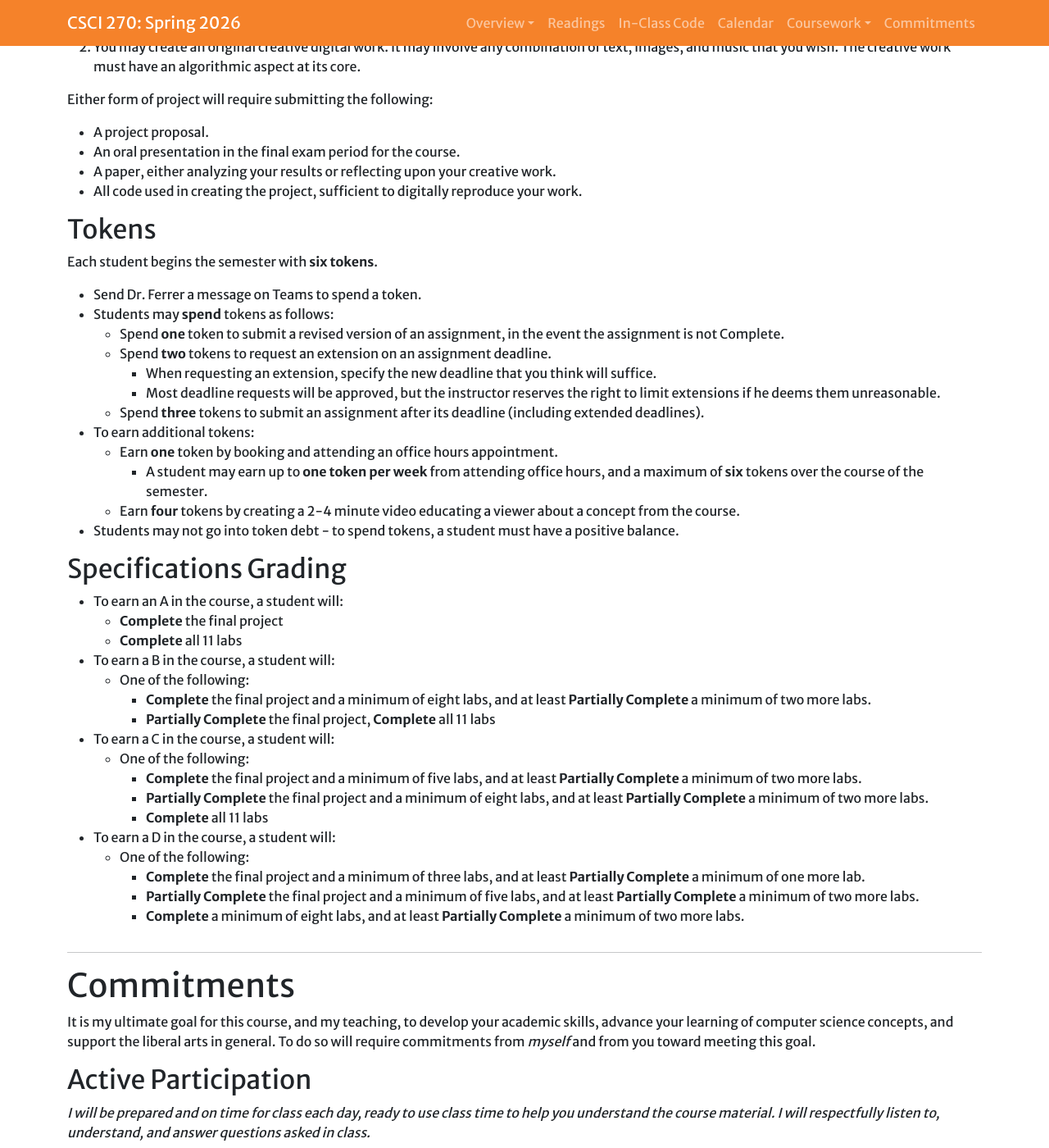
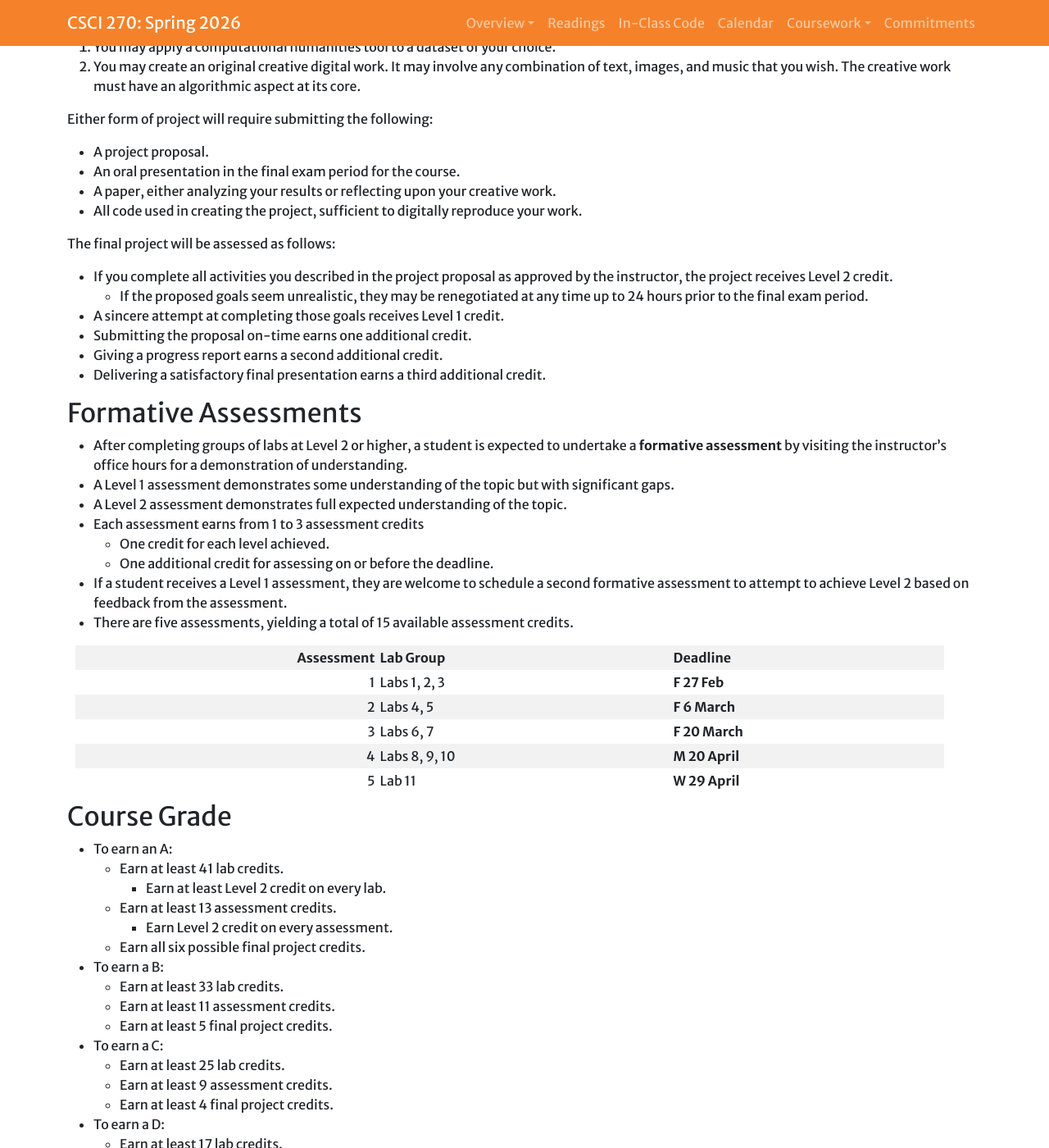
Before and after one commit to Hendrix-CS/csci270, a Jekyll site: the page built from index.md, in a window 1280 px wide and 1400 px high, scrolled down 3963 px. Shown: the whole window at 82% size. Built offline with Jekyll 4.4.1, drawn with Linux system fonts in a browser that asks for light colours; a script that is not in the unit is left out; our own code applies the rules of GitHub Pages for plain Markdown files; some of the changed text lies outside the part shown.

Commit message:
Should be ready to go.

```diff
--- a/index.md
+++ b/index.md
@@ -46,7 +46,7 @@ Final project
 
 | Date   |   Day   |   Topic/Activity           |   Assigned                                                       |   Due     |
 |  ---   |   ---   |        ---                 |     ---                                                          |   ---     |
-| 1/21   |   Weds  |  Introduction              | [Survey](https://forms.gle/VLRVHjUAisWP5R9J8)<br>Lab 1: [Creating a Corpus]({{site.baseurl}}/labs/corpus.html)
+| 1/21   |   Weds  |  Introduction              | [Survey](https://docs.google.com/forms/d/e/1FAIpQLSfFYzOOUaE3CCT3ocnDDentzhdEujBtAPeywT_SukFLyvKJxg/viewform)<br>Lab 1: [Creating a Corpus]({{site.baseurl}}/labs/corpus.html)
 | 1/23   |   Fri   |  [Python Encodings](https://realpython.com/python-encodings-guide/)<br>[The Great Newline Schism](https://blog.codinghorror.com/the-great-newline-schism/)<br>[Unicode](https://home.unicode.org/)<br>[UTF-8](https://en.wikipedia.org/wiki/UTF-8)<br>[Texting in Ancient Mayan Hieroglyphs](https://www.neh.gov/humanities/2018/winter/feature/texting-in-ancient-mayan-hieroglyphs) | Lab 2: [Summary Statistics](https://www.kaggle.com/gabrielferrer/csci-270-lab-2-summary-statistics) | Lab 1     |
 |
 | 1/26   |   Mon   |  [Generators and Comprehensions](https://www.pythonlikeyoumeanit.com/Module2_EssentialsOfPython/Generators_and_Comprehensions.html)<br>[Zipf's Law](https://en.wikipedia.org/wiki/Zipf%27s_law)<br>[*hapax legomenon*](https://en.wikipedia.org/wiki/Hapax_legomenon)<br>[Markdown](https://jupyter-notebook.readthedocs.io/en/stable/examples/Notebook/Working%20With%20Markdown%20Cells.html)
@@ -96,7 +96,7 @@ Final project
 |
 | 4/13   |   Mon   |      |
 | 4/15   |   Weds  |               |    | Lab 11
-| 4/17   |   Fri   | Final Project      | [Final project]({{site.baseurl}}/projects/project.html): Proposal                      |
+| 4/17   |   Fri   | Final Project      | [Final project]({{site.baseurl}}/projects/project.html): Proposal |
 |
 | 4/20   |   Mon   |                            |                           | Final Project Proposal
 | 4/22   |   Weds  |                            |                           |
@@ -112,7 +112,9 @@ Final project
 ## <a name="labs">Labs</a>
 
 A total of 11 labs will be assigned throughout the semester, approximately one lab per week.
-Each submission will be assessed as either **Complete**, **Partially Complete** or **Missing**. The criteria for these assessments will be given for each lab.
+Each submission will be assessed as **Level 1**, **Level 2**, or **Level 3**. The criteria for
+each level of credit will be given for each lab. Furthermore, submitting a solution by the specified
+due date earns one additional level of credit.
 
 | #  | Lab                                                                                            | Assigned | Due      |
 |----|------------------------------------------------------------------------------------------------|----------|----------|
@@ -125,7 +127,7 @@ Each submission will be assessed as either **Complete**, **Partially Complete**
 | 7  | [People in Paintings](https://www.kaggle.com/gabrielferrer/lab-7-people-in-paintings)          | 2/27     | 3/6      |
 | 8  | [Algorithmic Music](https://www.kaggle.com/code/gabrielferrer/lab-8-algorithmic-music)         | 3/6      | 3/13     |
 | 9  | [Music Clustering](https://www.kaggle.com/code/gabrielferrer/lab-9-music-clustering)           | 3/13     | 3/17     |
-|10  | Analyzing Songs                                                                                | 3/30     | 4/6      |
+|10  | [Analyzing Songs]({{site.baseurl}}/labs/songs.html)                                            | 3/30     | 4/6      |
 |11  | [Visual Novel]({{site.baseurl}}/labs/novel.html)                                               | 4/6      | 4/15     |
 
 ## <a name="finalproject">Final Project</a>
@@ -141,39 +143,57 @@ Either form of project will require submitting the following:
 * A paper, either analyzing your results or reflecting upon your creative work.
 * All code used in creating the project, sufficient to digitally reproduce your work.
 
-## Tokens
+The final project will be assessed as follows:
+* If you complete all activities you described in the project proposal as approved by the instructor,
+  the project receives Level 2 credit.
+  * If the proposed goals seem unrealistic, they may be renegotiated at any time up to 24 hours prior
+    to the final exam period.
+* A sincere attempt at completing those goals receives Level 1 credit.
+* Submitting the proposal on-time earns one additional credit.
+* Giving a progress report earns a second additional credit.
+* Delivering a satisfactory final presentation earns a third additional credit.
 
-Each student begins the semester with **six tokens**.
-* Send Dr. Ferrer a message on Teams to spend a token.
-* Students may **spend** tokens as follows:
-  * Spend **one** token to submit a revised version of an assignment, in the event the assignment is not Complete.
-  * Spend **two** tokens to request an extension on an assignment deadline.
-    * When requesting an extension, specify the new deadline that you think will suffice.
-    * Most deadline requests will be approved, but the instructor reserves the right to limit extensions if he deems them unreasonable.
-  * Spend **three** tokens to submit an assignment after its deadline (including extended deadlines).
-* To earn additional tokens:
-  * Earn **one** token by booking and attending an office hours appointment.
-    * A student may earn up to **one token per week** from attending office hours, and a maximum of **six** tokens over the course of
-      the semester.
-  * Earn **four** tokens by creating a 2-4 minute video educating a viewer about a concept from the course.
-* Students may not go into token debt - to spend tokens, a student must have a positive balance.
+## Formative Assessments
 
-## <a name="grading">Specifications Grading</a>
+* After completing groups of labs at Level 2 or higher, a student is expected to
+  undertake a **formative assessment** by visiting the instructor's office
+  hours for a demonstration of understanding.
+* A Level 1 assessment demonstrates some understanding of the topic but
+  with significant gaps.
+* A Level 2 assessment demonstrates full expected understanding of the topic.
+* Each assessment earns from 1 to 3 assessment credits
+  * One credit for each level achieved.
+  * One additional credit for assessing on or before the deadline.
+* If a student receives a Level 1 assessment, they are welcome to schedule a second
+  formative assessment to attempt to achieve Level 2 based on feedback from the
+  assessment.
+* There are five assessments, yielding a total of 15 available assessment credits.
 
-* To earn an A in the course, a student will:
-  * **Complete** the final project
-  * **Complete** all 11 labs
-* To earn a B in the course, a student will:
-  * One of the following:
-    * **Complete** the final project and a minimum of eight labs, and at least **Partially Complete** a minimum of two more labs.
-	* **Partially Complete** the final project, **Complete** all 11 labs
-* To earn a C in the course, a student will:
-  * One of the following:
-    * **Complete** the final project and a minimum of five labs, and at least **Partially Complete** a minimum of two more labs.
-    * **Partially Complete** the final project and a minimum of eight labs, and at least **Partially Complete** a minimum of two more labs.
-    * **Complete** all 11 labs
-* To earn a D in the course, a student will:
-  * One of the following:
-    * **Complete** the final project and a minimum of three labs, and at least **Partially Complete** a minimum of one more lab.
-    * **Partially Complete** the final project and a minimum of five labs, and at least **Partially Complete** a minimum of two more labs.
-    * **Complete** a minimum of eight labs, and at least **Partially Complete** a minimum of two more labs.
+| Assessment | Lab Group     | Deadline       |
+| ----------:|---------------|----------------|
+| 1          | Labs 1, 2, 3  | **F 27 Feb**   |
+| 2          | Labs 4, 5     | **F 6 March**  |
+| 3          | Labs 6, 7     | **F 20 March** |
+| 4          | Labs 8, 9, 10 | **M 20 April** |
+| 5          | Lab 11        | **W 29 April** |
+
+
+## <a name="grading">Course Grade</a>
+
+* To earn an A:
+  * Earn at least 41 lab credits.
+    * Earn at least Level 2 credit on every lab.
+  * Earn at least 13 assessment credits.
+    * Earn Level 2 credit on every assessment.
+  * Earn all six possible final project credits.
+* To earn a B:
+  * Earn at least 33 lab credits.
+  * Earn at least 11 assessment credits.
+  * Earn at least 5 final project credits.
+* To earn a C:
+  * Earn at least 25 lab credits.
+  * Earn at least 9 assessment credits.
+  * Earn at least 4 final project credits.
+* To earn a D:
+  * Earn at least 17 lab credits.
+  * Earn at least 7 assessment credits.
```
